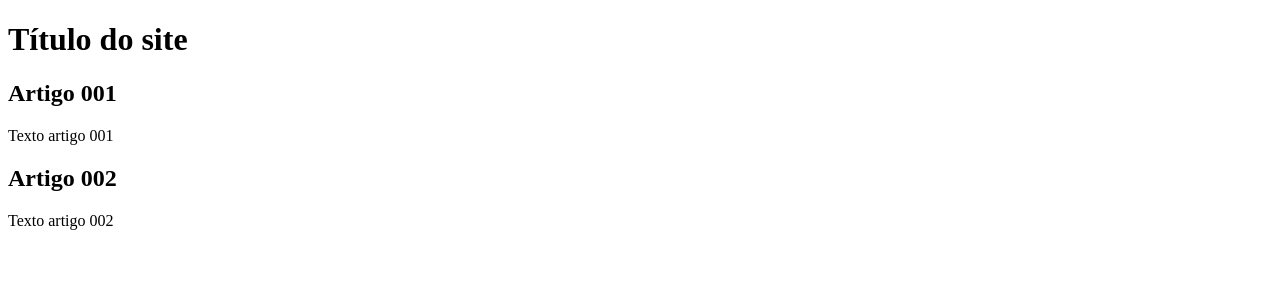
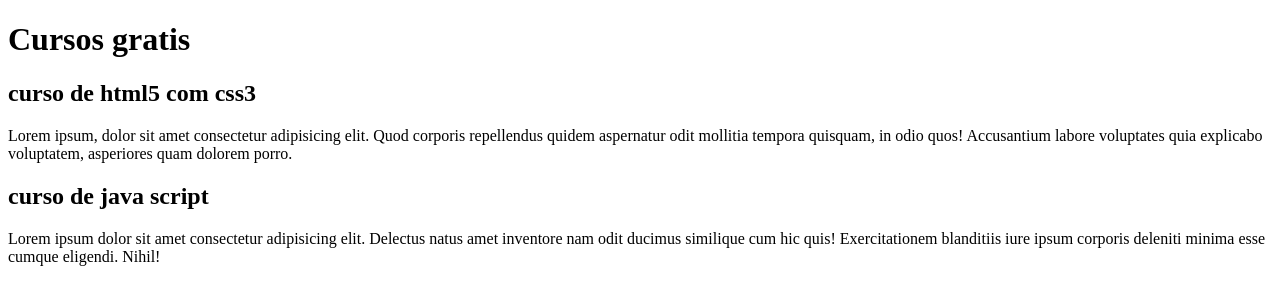
Before and after one commit to NathanValler/projeto-site, a plain HTML site: page index.html in a window 1280 px wide. Drawn offline with Linux system fonts and the light colour scheme.

Commit message:
comecei a escrever o conteudo

```diff
--- a/index.html
+++ b/index.html
@@ -9,15 +9,15 @@
 <body>
     <main>
         <header>
-            <h1>Título do site</h1>
+            <h1>Cursos gratis</h1>
         </header>
         <article>
-            <h2>Artigo 001</h2>
-        <p>Texto artigo 001</p>
+            <h2>curso de html5 com css3</h2>
+        <p>Lorem ipsum, dolor sit amet consectetur adipisicing elit. Quod corporis repellendus quidem aspernatur odit mollitia tempora quisquam, in odio quos! Accusantium labore voluptates quia explicabo voluptatem, asperiores quam dolorem porro.</p>
         </article>
         <article>
-            <h2>Artigo 002 </h2>
-            <p>Texto artigo 002</p>
+            <h2>curso de java script</h2>
+            <p>Lorem ipsum dolor sit amet consectetur adipisicing elit. Delectus natus amet inventore nam odit ducimus similique cum hic quis! Exercitationem blanditiis iure ipsum corporis deleniti minima esse cumque eligendi. Nihil!</p>
         </article>
     </main>
 </body>
```
